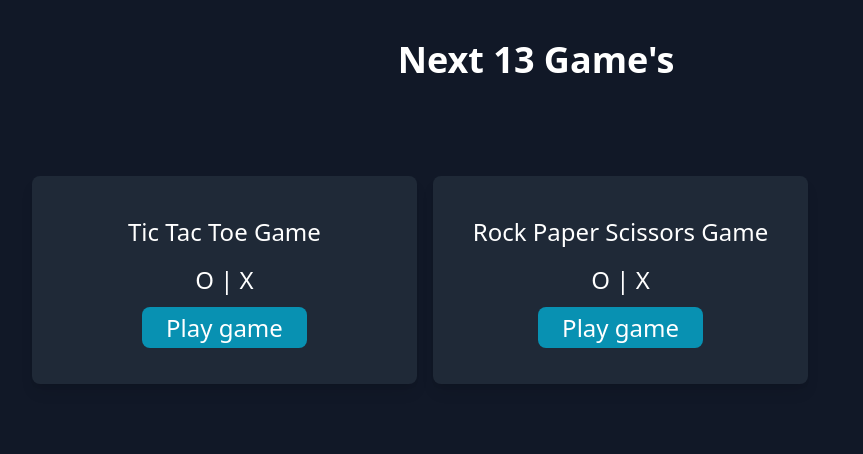
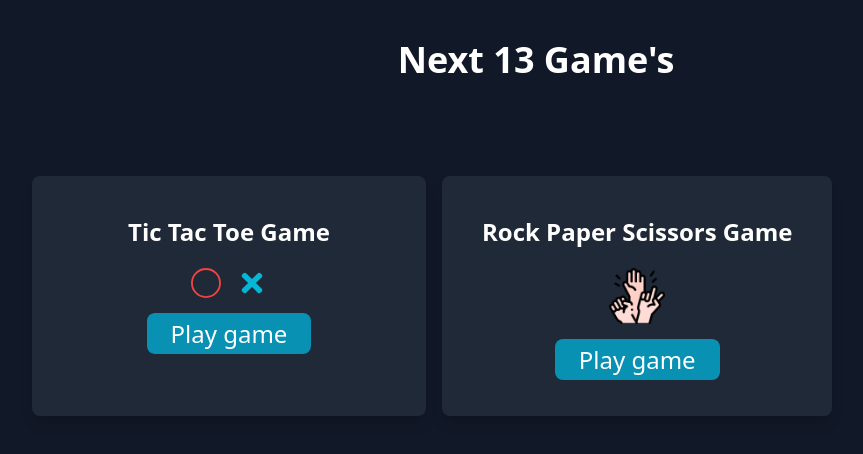
Before and after one commit to paresiqbal/next-game, a Next.js app: page / in a window 1280 px wide. Shown: the top 454 px of the page, without its empty margins (104-967 px from the left). Built offline with nearby package versions, Linux system fonts and the light colour scheme.

Commit message:
"Adding react icons"

```diff
--- a/app/page.js
+++ b/app/page.js
@@ -1,4 +1,6 @@
 import Link from "next/link";
+import { BsCircle } from "react-icons/bs";
+import { FaTimes } from "react-icons/fa";
 
 export default function Home() {
   return (
@@ -8,8 +10,11 @@ export default function Home() {
       </h1>
       <div className="flex flex-row gap-4 p-24 text-white text-2xl">
         <div className=" bg-gray-800 hover:bg-gray-700  shadow-lg rounded-lg text-center py-10 px-24">
-          <h1 className="pb-4">Tic Tac Toe Game</h1>
-          <h2 className="pb-4">O | X</h2>
+          <h1 className="font-bold">Tic Tac Toe Game</h1>
+          <h2 className="flex gap-4 justify-center items-center py-5 text-3xl">
+            <BsCircle className="text-red-500" />
+            <FaTimes className="text-cyan-500" />
+          </h2>
           <Link
             href={"/TicTacToe"}
             className="py-1 px-6 bg-cyan-600 hover:bg-cyan-500 rounded-lg cursor-pointer "
@@ -18,8 +23,10 @@ export default function Home() {
           </Link>
         </div>
         <div className=" bg-gray-800 hover:bg-gray-700  shadow-lg rounded-lg text-center py-10 px-10">
-          <h1 className="pb-4">Rock Paper Scissors Game</h1>
-          <h2 className="pb-4">O | X</h2>
+          <h1 className="font-bold">Rock Paper Scissors Game</h1>
+          <h2 className="flex gap-4 justify-center items-center py-5 text-3xl">
+            <img src="/rockpaperscissors.png" className="w-14" />
+          </h2>
           <Link
             href={"/RockPaperScissors"}
             className="py-1 px-6 bg-cyan-600 hover:bg-cyan-500 rounded-lg cursor-pointer "
--- a/package.json
+++ b/package.json
@@ -13,7 +13,8 @@
     "@types/react": "^18.0.27",
     "next": "13.1.6",
     "react": "18.2.0",
-    "react-dom": "18.2.0"
+    "react-dom": "18.2.0",
+    "react-icons": "^4.7.1"
   },
   "devDependencies": {
     "autoprefixer": "^10.4.13",
```
Also changed, not shown: public/rockpaperscissors.png (added), 1 other file (tests, documents, lock files or other folders).
